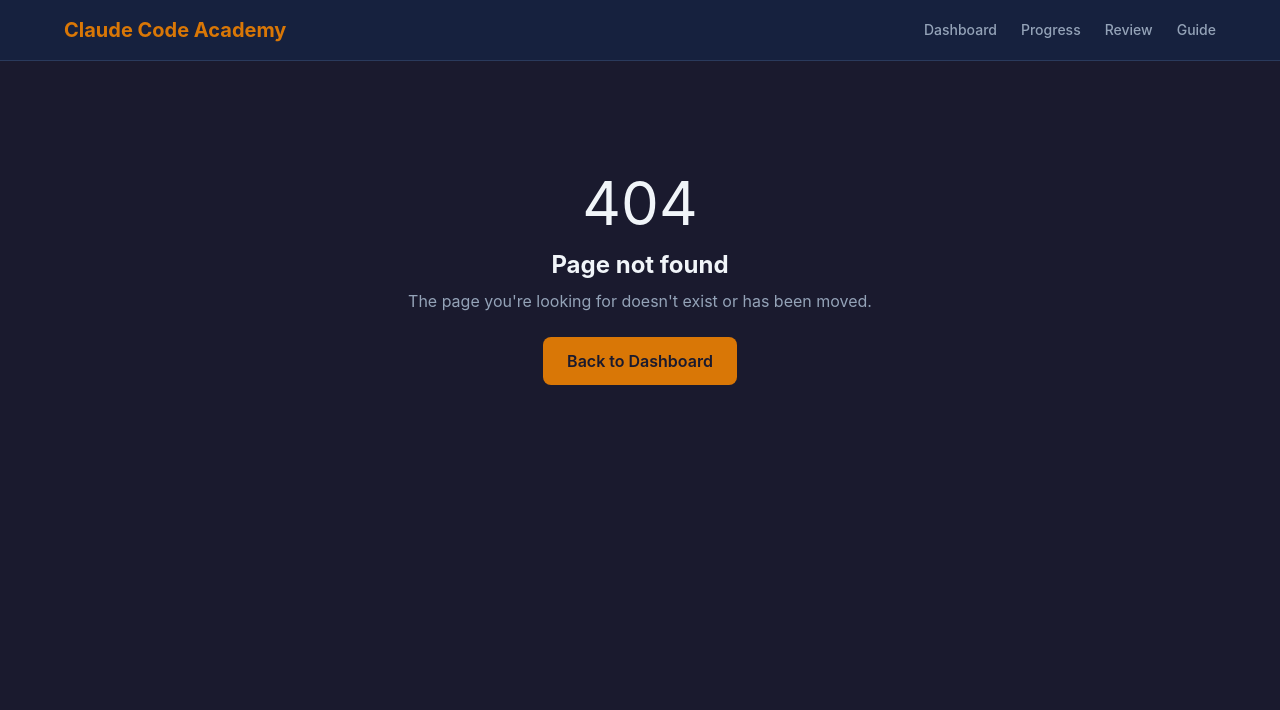
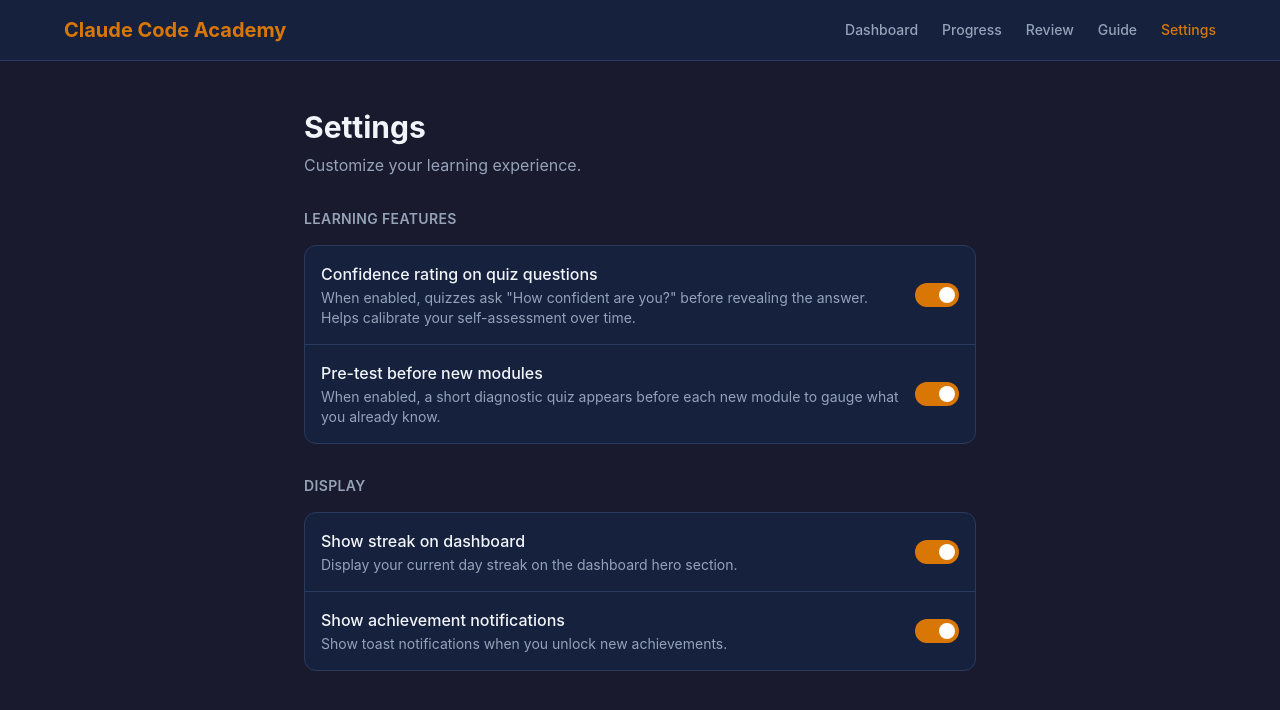
Before and after one commit to kfiggins/personal-ai-lms, a React (Vite) app: page /personal-ai-lms/settings in a window 1280 px wide. Before the commit this address had no page. Shown: the top 710 px of the page. Built offline with nearby package versions, Linux system fonts and the light colour scheme.

Commit message:
Add settings page with toggleable learning features
Task: 779213ce-dd2f-4691-8559-016ee46120cd
Merged by clawd-dispatch

```diff
--- a/src/App.jsx
+++ b/src/App.jsx
@@ -8,6 +8,7 @@ import Review from './pages/Review.jsx'
 import Progress from './pages/Progress.jsx'
 import MixedQuiz from './pages/MixedQuiz.jsx'
 import Guide from './pages/Guide.jsx'
+import Settings from './pages/Settings.jsx'
 import NotFound from './pages/NotFound.jsx'
 
 function App() {
@@ -22,6 +23,7 @@ function App() {
         <Route path="/review" element={<Review />} />
         <Route path="/progress" element={<Progress />} />
         <Route path="/guide" element={<Guide />} />
+        <Route path="/settings" element={<Settings />} />
         <Route path="*" element={<NotFound />} />
       </Routes>
     </Layout>
--- a/src/components/Layout.jsx
+++ b/src/components/Layout.jsx
@@ -42,6 +42,15 @@ function Layout({ children }) {
             >
               Guide
             </NavLink>
+            <NavLink
+              to="/settings"
+              className={({ isActive }) =>
+                `text-sm font-medium transition-colors ${isActive ? 'text-accent' : 'text-text-secondary hover:text-text-primary'}`
+              }
+              title="Settings"
+            >
+              Settings
+            </NavLink>
           </div>
         </div>
       </nav>
--- a/src/components/QuizQuestion.jsx
+++ b/src/components/QuizQuestion.jsx
@@ -1,4 +1,5 @@
 import { useState } from "react";
+import { useSettings } from "../hooks/useSettings.js";
 
 const CONFIDENCE_LEVELS = [
   { key: "guessing", label: "Guessing", icon: "🎲" },
@@ -7,6 +8,7 @@ const CONFIDENCE_LEVELS = [
 ];
 
 function QuizQuestion({ question, questionIndex, totalQuestions, onAnswer }) {
+  const { settings } = useSettings();
   const [selectedAnswer, setSelectedAnswer] = useState(null);
   const [textInput, setTextInput] = useState("");
   const [showConfidence, setShowConfidence] = useState(false);
@@ -20,12 +22,16 @@ function QuizQuestion({ question, questionIndex, totalQuestions, onAnswer }) {
       : selectedAnswer !== null;
 
   function handleCheckClick() {
+    if (!settings.confidenceRating) {
+      // Skip confidence step — check answer directly
+      checkAnswer(null);
+      return;
+    }
     setShowConfidence(true);
   }
 
-  function handleConfidenceSelect(level) {
+  function checkAnswer(level) {
     setConfidence(level);
-    // Now actually check the answer
     let correct = false;
 
     if (question.type === "multiple-choice" || question.type === "true-false") {
@@ -44,6 +50,10 @@ function QuizQuestion({ question, questionIndex, totalQuestions, onAnswer }) {
     setIsCorrect(correct);
     setChecked(true);
     setShowConfidence(false);
+  }
+
+  function handleConfidenceSelect(level) {
+    checkAnswer(level);
   }
 
   function handleNext() {
--- /dev/null
+++ b/src/hooks/useSettings.js
@@ -0,0 +1,14 @@
+import { useState, useCallback } from "react";
+import * as store from "../utils/settingsStore.js";
+
+export function useSettings() {
+  const [settings, setSettings] = useState(store.getSettings);
+
+  const updateSetting = useCallback((key, value) => {
+    const updated = store.updateSetting(key, value);
+    setSettings({ ...updated });
+    return updated;
+  }, []);
+
+  return { settings, updateSetting };
+}
--- a/src/pages/Dashboard.jsx
+++ b/src/pages/Dashboard.jsx
@@ -8,6 +8,7 @@ import {
   getAllModules,
 } from "../data/moduleRegistry.js";
 import { checkAchievements, getUnlockedCount, ACHIEVEMENTS } from "../utils/achievementStore.js";
+import { useSettings } from "../hooks/useSettings.js";
 import AchievementToast from "../components/AchievementToast.jsx";
 
 function ProgressBar({ percentage, className = "" }) {
@@ -32,6 +33,7 @@ function Dashboard() {
     getUnmetPrerequisites,
   } = useProgress();
 
+  const { settings } = useSettings();
   const [newAchievements, setNewAchievements] = useState([]);
   const unlockedCount = getUnlockedCount();
   const totalAchievements = ACHIEVEMENTS.length;
@@ -88,6 +90,7 @@ function Dashboard() {
         </div>
 
         <div className="flex items-center justify-center gap-8 flex-wrap">
+          {settings.showStreak && (
             <div className="text-center">
               <div className="text-2xl">🔥</div>
               <div className="text-lg font-bold">
@@ -95,6 +98,7 @@ function Dashboard() {
               </div>
               <div className="text-xs text-text-secondary">day streak</div>
             </div>
+          )}
           <div className="text-center">
             <div className="text-2xl">📚</div>
             <div className="text-lg font-bold">{overall.completed}</div>
@@ -269,10 +273,12 @@ function Dashboard() {
       </div>
 
       {/* Achievement Toast */}
+      {settings.showAchievementNotifications && (
         <AchievementToast
           achievements={newAchievements}
           onDismiss={dismissToast}
         />
+      )}
     </div>
   );
 }
--- a/src/pages/Learn.jsx
+++ b/src/pages/Learn.jsx
@@ -9,6 +9,7 @@ import {
   getCategory,
 } from "../data/moduleRegistry.js";
 import { useProgress } from "../hooks/useProgress.js";
+import { useSettings } from "../hooks/useSettings.js";
 import ContentBlock from "../components/ContentBlock.jsx";
 import PreTest from "../components/PreTest.jsx";
 
@@ -16,6 +17,7 @@ function Learn() {
   const { moduleId } = useParams();
   const navigate = useNavigate();
   const { isModuleComplete, getModuleProgress, getPreTestResult, savePreTestResult, getUnmetPrerequisites } = useProgress();
+  const { settings } = useSettings();
 
   const [content, setContent] = useState(null);
   const [loading, setLoading] = useState(true);
@@ -108,7 +110,7 @@ function Learn() {
   // Show pre-test for modules the user hasn't completed yet
   // Skip if: already completed, already did pre-test, no quiz questions, or pre-test dismissed this session
   const hasQuizQuestions = content.quiz && content.quiz.length > 0;
-  const shouldShowPreTest = !completed && !existingPreTest && hasQuizQuestions && !preTestDone;
+  const shouldShowPreTest = settings.preTestBeforeModules && !completed && !existingPreTest && hasQuizQuestions && !preTestDone;
 
   if (shouldShowPreTest) {
     const preTestQuestions = content.quiz.slice(0, 3);
--- /dev/null
+++ b/src/pages/Settings.jsx
@@ -0,0 +1,103 @@
+import { useSettings } from "../hooks/useSettings.js";
+
+const SETTING_GROUPS = [
+  {
+    title: "Learning Features",
+    settings: [
+      {
+        key: "confidenceRating",
+        label: "Confidence rating on quiz questions",
+        description:
+          'When enabled, quizzes ask "How confident are you?" before revealing the answer. Helps calibrate your self-assessment over time.',
+      },
+      {
+        key: "preTestBeforeModules",
+        label: "Pre-test before new modules",
+        description:
+          "When enabled, a short diagnostic quiz appears before each new module to gauge what you already know.",
+      },
+    ],
+  },
+  {
+    title: "Display",
+    settings: [
+      {
+        key: "showStreak",
+        label: "Show streak on dashboard",
+        description:
+          "Display your current day streak on the dashboard hero section.",
+      },
+      {
+        key: "showAchievementNotifications",
+        label: "Show achievement notifications",
+        description:
+          "Show toast notifications when you unlock new achievements.",
+      },
+    ],
+  },
+];
+
+function Toggle({ enabled, onChange }) {
+  return (
+    <button
+      role="switch"
+      aria-checked={enabled}
+      onClick={() => onChange(!enabled)}
+      className={`relative inline-flex h-6 w-11 items-center rounded-full transition-colors shrink-0 cursor-pointer ${
+        enabled ? "bg-accent" : "bg-dark-border"
+      }`}
+    >
+      <span
+        className={`inline-block h-4 w-4 rounded-full bg-white transition-transform ${
+          enabled ? "translate-x-6" : "translate-x-1"
+        }`}
+      />
+    </button>
+  );
+}
+
+function Settings() {
+  const { settings, updateSetting } = useSettings();
+
+  return (
+    <div className="max-w-2xl mx-auto py-4">
+      <h1 className="text-3xl font-bold mb-2">Settings</h1>
+      <p className="text-text-secondary mb-8">
+        Customize your learning experience.
+      </p>
+
+      <div className="space-y-8">
+        {SETTING_GROUPS.map((group) => (
+          <div key={group.title}>
+            <h2 className="text-sm font-semibold text-text-secondary uppercase tracking-wide mb-4">
+              {group.title}
+            </h2>
+            <div className="bg-dark-surface border border-dark-border rounded-xl divide-y divide-dark-border">
+              {group.settings.map((setting) => (
+                <div
+                  key={setting.key}
+                  className="flex items-center justify-between gap-4 p-4"
+                >
+                  <div className="min-w-0">
+                    <div className="font-medium text-text-primary">
+                      {setting.label}
+                    </div>
+                    <div className="text-sm text-text-secondary mt-0.5">
+                      {setting.description}
+                    </div>
+                  </div>
+                  <Toggle
+                    enabled={settings[setting.key]}
+                    onChange={(val) => updateSetting(setting.key, val)}
+                  />
+                </div>
+              ))}
+            </div>
+          </div>
+        ))}
+      </div>
+    </div>
+  );
+}
+
+export default Settings;
--- /dev/null
+++ b/src/utils/settingsStore.js
@@ -0,0 +1,29 @@
+const STORAGE_KEY = "claude-code-academy-settings";
+
+const DEFAULT_SETTINGS = {
+  confidenceRating: true,
+  preTestBeforeModules: true,
+  showStreak: true,
+  showAchievementNotifications: true,
+};
+
+export function getSettings() {
+  try {
+    const raw = localStorage.getItem(STORAGE_KEY);
+    if (!raw) return { ...DEFAULT_SETTINGS };
+    return { ...DEFAULT_SETTINGS, ...JSON.parse(raw) };
+  } catch {
+    return { ...DEFAULT_SETTINGS };
+  }
+}
+
+export function saveSettings(settings) {
+  localStorage.setItem(STORAGE_KEY, JSON.stringify(settings));
+  return settings;
+}
+
+export function updateSetting(key, value) {
+  const settings = getSettings();
+  settings[key] = value;
+  return saveSettings(settings);
+}
```
Lines whose indentation alone changed are shown as unchanged.
